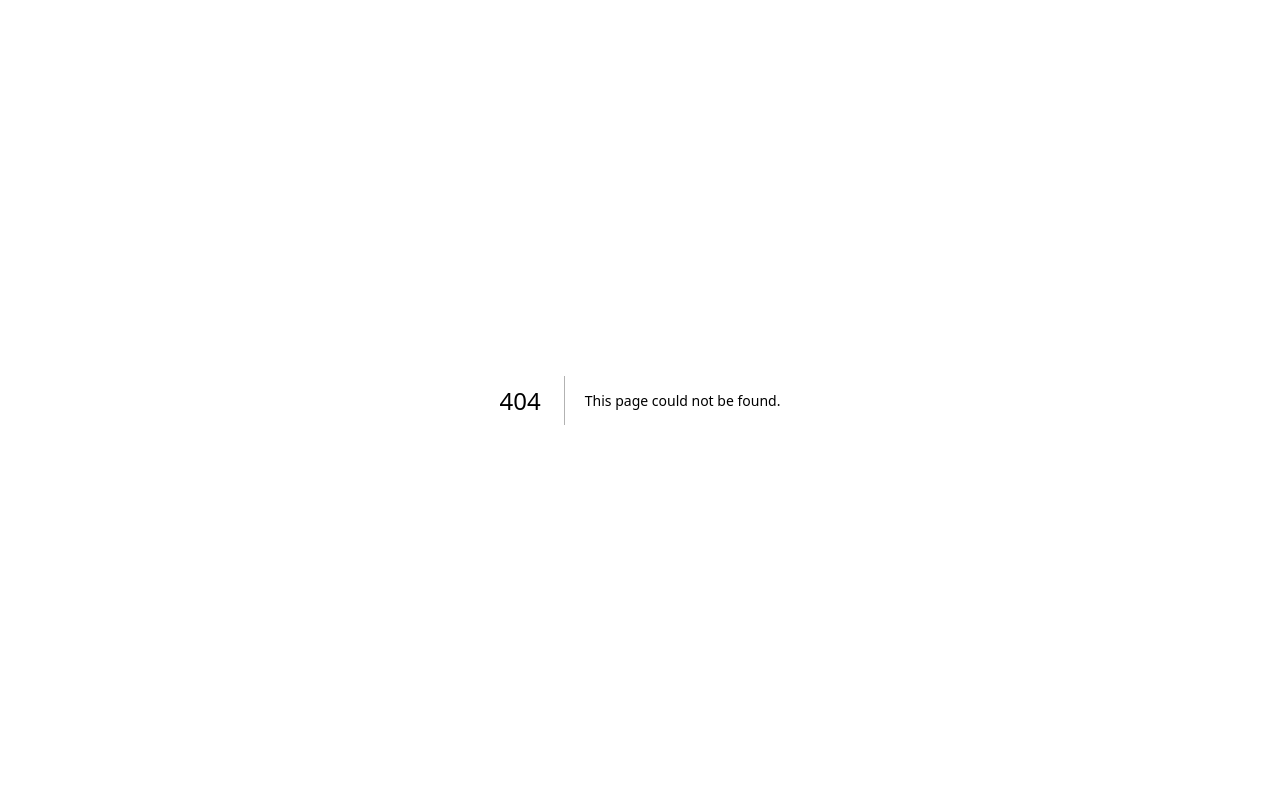
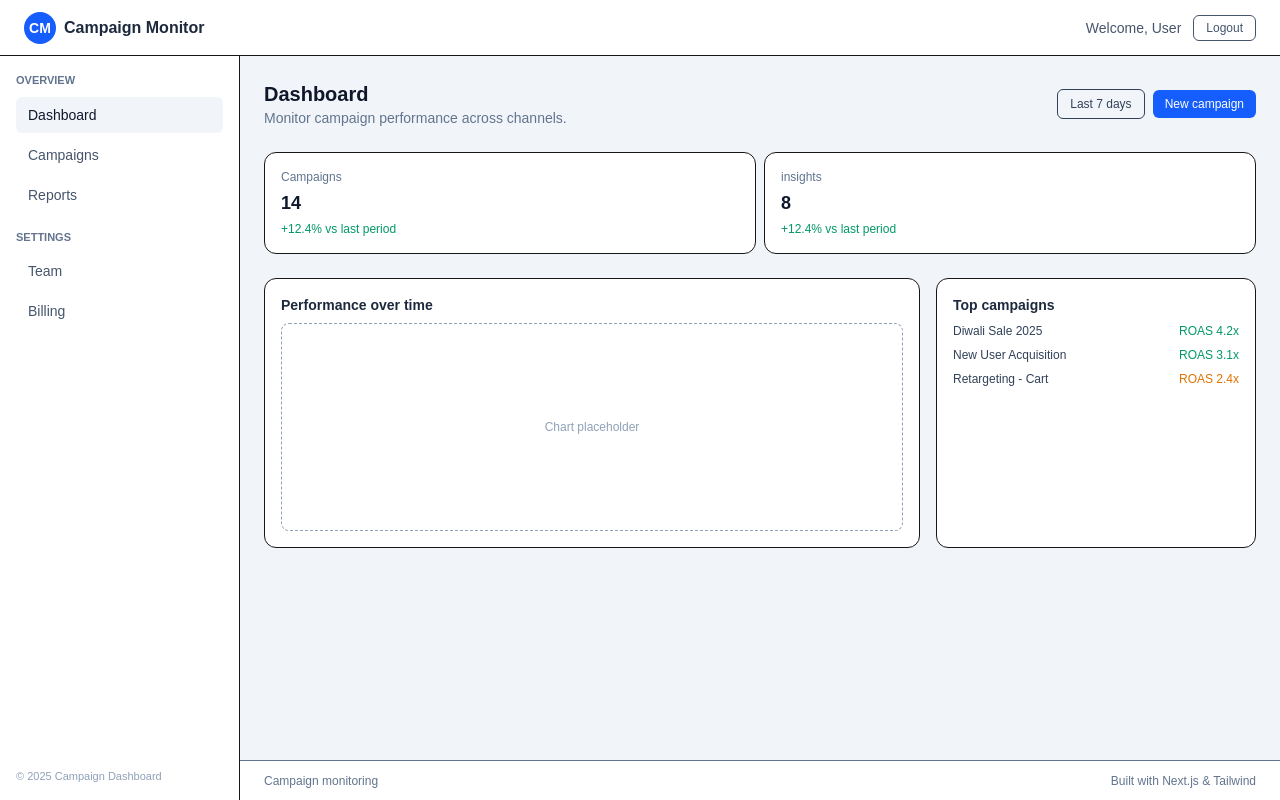
Before and after one commit to gauravmehra2021/campaigns-next, a Next.js app: page /dashboard in a window 1280 px wide. Before the commit this address had no page. Built offline with nearby package versions, Linux system fonts and the light colour scheme.

Commit message:
added the changes

```diff
--- /dev/null
+++ b/app/dashboard/layout.tsx
@@ -0,0 +1,195 @@
+// app/dashboard/layout.tsx
+'use client';
+
+import { useState } from 'react';
+import Link from 'next/link';
+import { usePathname } from 'next/navigation';
+
+export default function DashboardLayout({
+  children,
+}: {
+  children: React.ReactNode;
+}) {
+  const [sidebarOpen, setSidebarOpen] = useState(false);
+  const pathname = usePathname();
+
+  const segments = pathname.split('/').filter(Boolean); // ["dashboard", "reports"]
+
+  const breadcrumb = [
+    { label: 'Dashboard', href: '/dashboard' },
+    ...segments.slice(1).map((seg, idx) => ({
+      label: seg.charAt(0).toUpperCase() + seg.slice(1),
+      href: '/' + segments.slice(0, idx + 2).join('/'),
+    })),
+  ];
+
+  return (
+    <div className="min-h-screen bg-slate-100 flex flex-col">
+      {/* Header */}
+      <header className="h-14 flex items-center justify-between px-4 md:px-6 border-b bg-white">
+        <div className="flex items-center gap-3">
+          {/* Sidebar toggle (mobile) */}
+          <button
+            className="md:hidden inline-flex items-center justify-center h-9 w-9 rounded-md border bg-white hover:bg-slate-50"
+            onClick={() => setSidebarOpen((prev) => !prev)}
+            aria-label="Toggle sidebar"
+          >
+            <span className="block w-4 border-t border-slate-700 mb-1" />
+            <span className="block w-4 border-t border-slate-700 mb-1" />
+            <span className="block w-4 border-t border-slate-700" />
+          </button>
+
+          <div className="hidden md:flex items-center gap-2">
+            <span className="h-8 w-8 rounded-full bg-blue-600 text-white flex items-center justify-center text-sm font-semibold">
+              CM
+            </span>
+            <span className="font-semibold text-slate-800">Campaign Monitor</span>
+          </div>
+
+          {/* Breadcrumb */}
+          <nav className="flex items-center gap-1 text-xs md:text-sm text-slate-500">
+            {breadcrumb.map((item, idx) => (
+              <span key={item.href} className="flex items-center gap-1">
+                {idx > 0 && <span>/</span>}
+                <Link
+                  href={item.href}
+                  className={
+                    idx === breadcrumb.length - 1
+                      ? 'text-slate-900 font-medium'
+                      : 'hover:text-slate-700'
+                  }
+                >
+                  {/* {item.label} */}
+                </Link>
+              </span>
+            ))}
+          </nav>
+        </div>
+
+        <div className="flex items-center gap-3 text-xs md:text-sm text-slate-600">
+          <span className="hidden sm:inline">Welcome, User</span>
+          <button className="px-3 py-1 rounded-md border text-xs hover:bg-slate-50">
+            Logout
+          </button>
+        </div>
+      </header>
+
+      <div className="flex flex-1 overflow-hidden">
+        {/* Sidebar - desktop */}
+        <aside className="hidden md:flex w-60 bg-white border-r px-4 py-4 flex-col">
+          <SidebarNav />
+        </aside>
+
+        {/* Sidebar - mobile overlay */}
+        {sidebarOpen && (
+          <div className="fixed inset-0 z-40 flex md:hidden">
+            <div
+              className="fixed inset-0 bg-black/40"
+              onClick={() => setSidebarOpen(false)}
+            />
+            <aside className="relative z-50 w-64 bg-white border-r px-4 py-4 flex flex-col">
+              <div className="flex items-center justify-between mb-4">
+                <span className="font-semibold text-slate-800">Menu</span>
+                <button
+                  className="h-8 w-8 flex items-center justify-center rounded-md border hover:bg-slate-50"
+                  onClick={() => setSidebarOpen(false)}
+                >
+                  ✕
+                </button>
+              </div>
+              <SidebarNav onNavigate={() => setSidebarOpen(false)} />
+            </aside>
+          </div>
+        )}
+
+        {/* Main + Footer */}
+        <main className="flex-1 flex flex-col overflow-hidden">
+          <div className="flex-1 overflow-y-auto p-4 md:p-6">
+            {children}
+          </div>
+
+          <footer className="h-10 border-t bg-white flex items-center justify-between px-4 md:px-6 text-[11px] md:text-xs text-slate-500">
+            <span>Campaign monitoring </span>
+            <span>Built with Next.js & Tailwind</span>
+          </footer>
+        </main>
+      </div>
+    </div>
+  );
+}
+
+function SidebarNav({ onNavigate }: { onNavigate?: () => void } = {}) {
+  const pathname = usePathname();
+
+  const linkBase =
+    'w-full text-left px-3 py-2 rounded-md text-sm flex items-center justify-between';
+
+  const NavButton = ({
+    href,
+    label,
+    active,
+  }: {
+    href: string;
+    label: string;
+    active?: boolean;
+  }) => (
+    <Link
+      href={href}
+      onClick={onNavigate}
+      className={
+        linkBase +
+        ' ' +
+        (active
+          ? 'bg-slate-100 text-slate-900 font-medium'
+          : 'text-slate-600 hover:bg-slate-50')
+      }
+    >
+      <span>{label}</span>
+    </Link>
+  );
+
+  return (
+    <>
+      <nav className="flex-1 space-y-1">
+        <p className="mb-2 text-[11px] font-semibold text-slate-500 uppercase">
+          Overview
+        </p>
+        <NavButton
+          href="/dashboard"
+          label="Dashboard"
+          active={pathname === '/dashboard'}
+        />
+        <NavButton
+          href="/dashboard"
+          label="Campaigns"
+          active={pathname.startsWith('/dashboard/campaigns')}
+
+        />
+        <NavButton
+          href="/dashboard"
+          label="Reports"
+          active={pathname.startsWith('/dashboard/reports')}
+
+        />
+
+        <p className="mt-4 mb-2 text-[11px] font-semibold text-slate-500 uppercase">
+          Settings
+        </p>
+        <NavButton
+          href="/dashboard"
+          label="Team"
+          active={pathname.startsWith('/dashboard/team')}
+        />
+        <NavButton
+          href="/dashboard"
+          label="Billing"
+          active={pathname.startsWith('/dashboard/billing')}
+        />
+      </nav>
+
+      <div className="mt-4 text-[11px] text-slate-400">
+        © {new Date().getFullYear()} Campaign Dashboard
+      </div>
+    </>
+  );
+}
--- /dev/null
+++ b/app/dashboard/loading.tsx
@@ -0,0 +1,12 @@
+
+const loading = () => {
+  return (
+    <div>
+       <div className="min-h-screen flex items-center justify-center bg-gray-50">
+      <p className="text-gray-500 text-sm">Loading dashboard...</p>
+    </div>
+    </div>
+  )
+}
+
+export default loading
--- /dev/null
+++ b/app/dashboard/page.tsx
@@ -0,0 +1,78 @@
+
+export default function DashboardPage() {
+  return (
+    <div className="space-y-6">
+      {/* Top row */}
+      <div className="flex items-center justify-between">
+        <div>
+          <h1 className="text-xl font-semibold text-slate-900">Dashboard</h1>
+          <p className="text-sm text-slate-500">
+            Monitor campaign performance across channels.
+          </p>
+        </div>
+        <div className="flex items-center gap-2">
+          <button className="px-3 py-1.5 text-xs rounded-md border text-slate-700 hover:bg-slate-50">
+            Last 7 days
+          </button>
+          <button className="px-3 py-1.5 text-xs rounded-md bg-blue-600 text-white hover:bg-blue-700">
+            New campaign
+          </button>
+        </div>
+      </div>
+
+      {/* KPI cards */}
+      <div className="grid grid-cols-1 md:grid-cols-2 gap-2">
+        {['Campaigns', 'insights'].map((label, i) => (
+          <div
+            key={label}
+            className="rounded-xl bg-white border p-4 flex flex-col gap-1"
+          >
+            <span className="text-xs font-medium text-slate-500">
+              {label}
+            </span>
+            <span className="text-lg font-semibold text-slate-900">
+              {i === 0 && '14'}
+              {i === 1 && '8'}
+
+            </span>
+            <span className="text-xs text-emerald-600">
+              +12.4% vs last period
+            </span>
+          </div>
+        ))}
+      </div>
+
+      {/* Main grid */}
+      <div className="grid grid-cols-1 lg:grid-cols-3 gap-4">
+        <section className="lg:col-span-2 rounded-xl bg-white border p-4">
+          <h2 className="text-sm font-semibold text-slate-800 mb-2">
+            Performance over time
+          </h2>
+          <div className="h-52 flex items-center justify-center text-xs text-slate-400 border border-dashed rounded-lg">
+            Chart placeholder
+          </div>
+        </section>
+
+        <section className="rounded-xl bg-white border p-4">
+          <h2 className="text-sm font-semibold text-slate-800 mb-2">
+            Top campaigns
+          </h2>
+          <div className="space-y-2 text-xs">
+            <div className="flex justify-between">
+              <span className="text-slate-700">Diwali Sale 2025</span>
+              <span className="text-emerald-600 font-medium">ROAS 4.2x</span>
+            </div>
+            <div className="flex justify-between">
+              <span className="text-slate-700">New User Acquisition</span>
+              <span className="text-emerald-600 font-medium">ROAS 3.1x</span>
+            </div>
+            <div className="flex justify-between">
+              <span className="text-slate-700">Retargeting - Cart</span>
+              <span className="text-amber-600 font-medium">ROAS 2.4x</span>
+            </div>
+          </div>
+        </section>
+      </div>
+    </div>
+  );
+}
--- /dev/null
+++ b/app/loading.tsx
@@ -0,0 +1,12 @@
+
+const loading = () => {
+  return (
+    <div>
+       <div className="min-h-screen flex items-center justify-center bg-gray-50">
+      <p className="text-gray-500 text-sm">Loading dashboard...</p>
+    </div>
+    </div>
+  )
+}
+
+export default loading
```
Also changed, not shown: app/api/campaigns/route.ts (added), app/lib/query.ts (added), app/lib/utils.ts (added).
